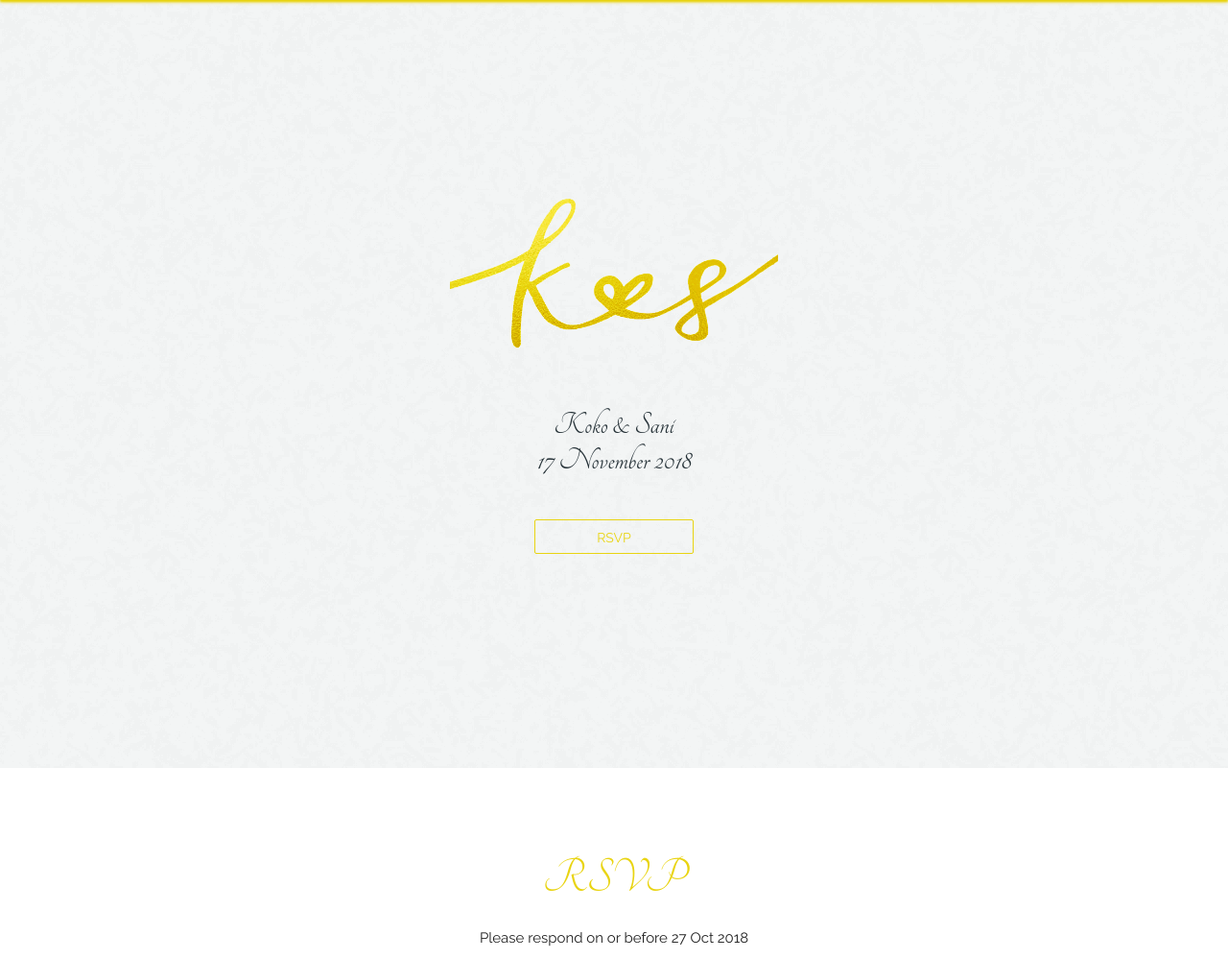
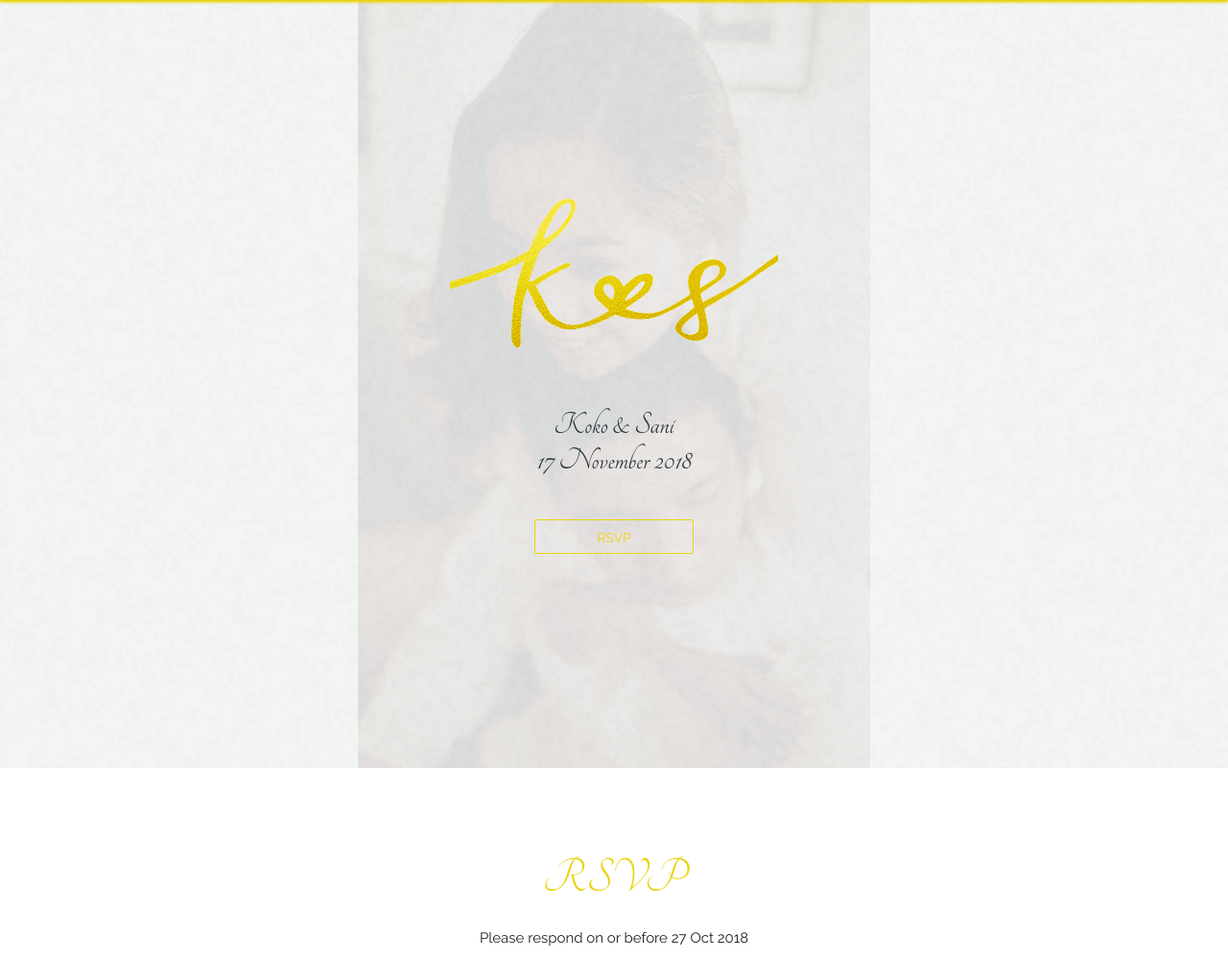
Before and after one commit to paulomilitante/ksw, a PHP site: page /wedding.html in a window 1280 px wide. Shown: the part 64-1063 px from the top of the page at 96% size. Run offline with PHP 8.4, Linux system fonts and the light colour scheme.

Commit message:
Added prenup pictures

```diff
--- a/assets/style.css
+++ b/assets/style.css
@@ -49,6 +49,26 @@ nav ul a {
 
 #attire {
 	background-image: url("img/symphony.png");
+}
+
+#welcome {
+  position: relative;
+  z-index: 1;
+}
+
+#welcome:before {
+  content: '';
+  position: absolute;
+  width: 100%;
+  height: 100%;
+  top: 0;
+  left: 0;
+  background-image: url("img/prenup1.jpg");
+  background-size: contain;
+  background-repeat: no-repeat;
+  background-position: center;
+  z-index: -1;
+  opacity: 0.1;
 }
 
 .fullpage {
@@ -182,13 +202,21 @@ footer {
 }
 
 .carousel {
-	height: 650px !important;
+	height: 35vw !important;
 }
 
-@media only screen and (max-width: 374px) {
+.carousel.carousel-slider .carousel-item {
+  min-height: 35vw !important;
+}
+
+@media only screen and (max-width: 375px) {
 	.carousel {
-		height: 270px !important;
+		height: 75vw !important;
 	}
+
+  .carousel.carousel-slider .carousel-item {
+    min-height: 75vw !important;
+  }
 }
 
 @media only screen and (max-width: 767px) {
--- a/wedding.html
+++ b/wedding.html
@@ -40,8 +40,8 @@
 	</ul>
 
 	<section id="welcome" class="fullpage scrollspy blue-grey-text text-darken-4 valign-wrapper">
-		<div class="container">
-			<div class="row center-align"><h1><img src="assets/img/monogram.png"></h1></div>
+		<div class="container welcome-container">
+      <div class="row center-align"><h1><img src="assets/img/monogram.png"></h1></div>
 			<div class="row center-align">
 				<h4>Koko & Sani<br>17 November 2018</h4>
 			</div>
@@ -379,9 +379,12 @@
 			<div class="row">
 				<div class="col s12 m8 offset-m2">
 					<div class="carousel carousel-slider">
-						<a class="carousel-item" href="#one!"><img src="assets/img/couple1.jpg"></a>
-						<a class="carousel-item" href="#two!"><img src="assets/img/couple2.jpg"></a>
-						<a class="carousel-item" href="#three!"><img src="assets/img/couple3.jpg"></a>
+						<a class="carousel-item" href="#one!"><img src="assets/img/prenup3.jpg"></a>
+						<a class="carousel-item" href="#two!"><img src="assets/img/prenup2.jpg"></a>
+            <a class="carousel-item" href="#three!"><img src="assets/img/prenup4.jpg"></a>
+            <a class="carousel-item" href="#four!"><img src="assets/img/prenup5.jpg"></a>
+            <a class="carousel-item" href="#five!"><img src="assets/img/prenup6.jpg"></a>
+            <a class="carousel-item" href="#six!"><img src="assets/img/prenup7.jpg"></a>
 					</div>
 				</div>
 			</div>
```
Also changed, not shown: assets/img/prenup1.jpg (added), assets/img/prenup2.jpg (added), assets/img/prenup3.jpg (added), 4 other files.
